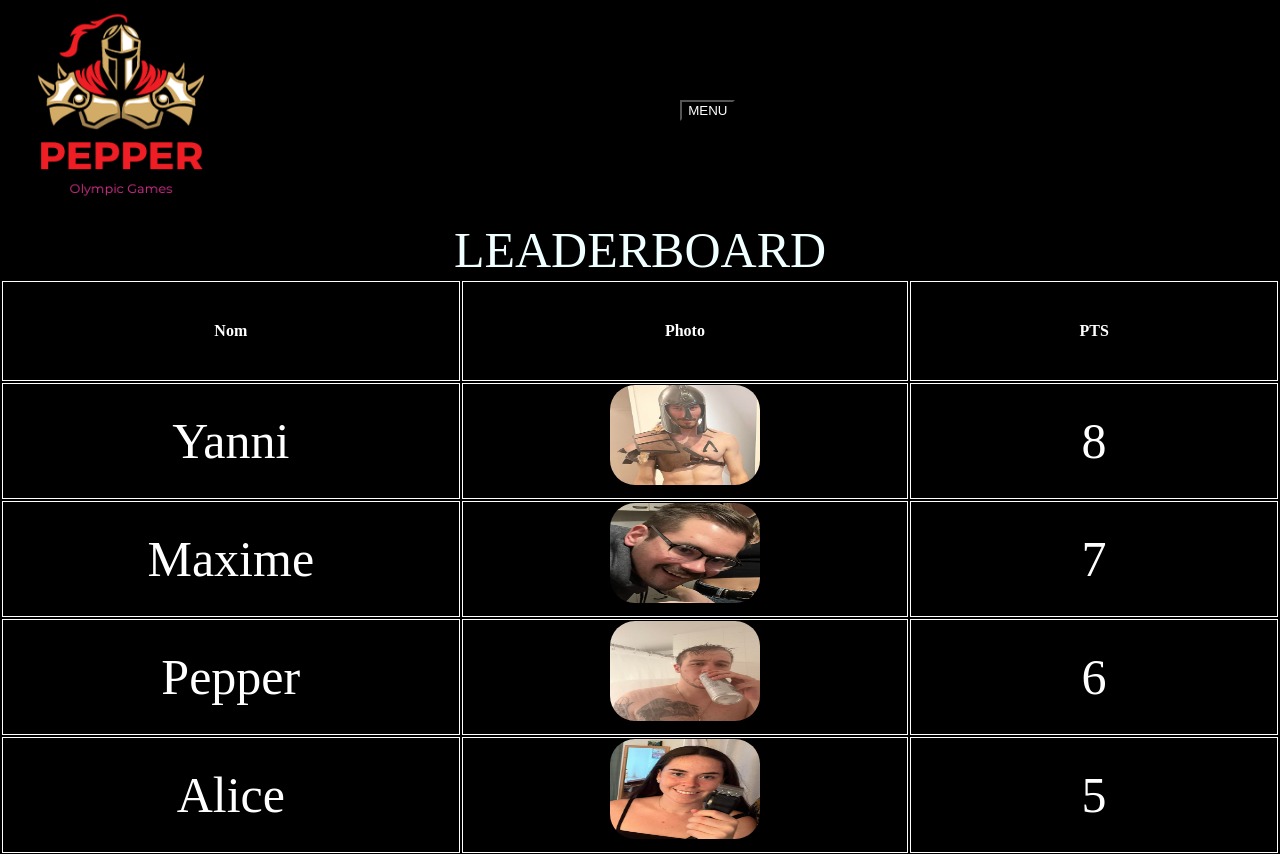
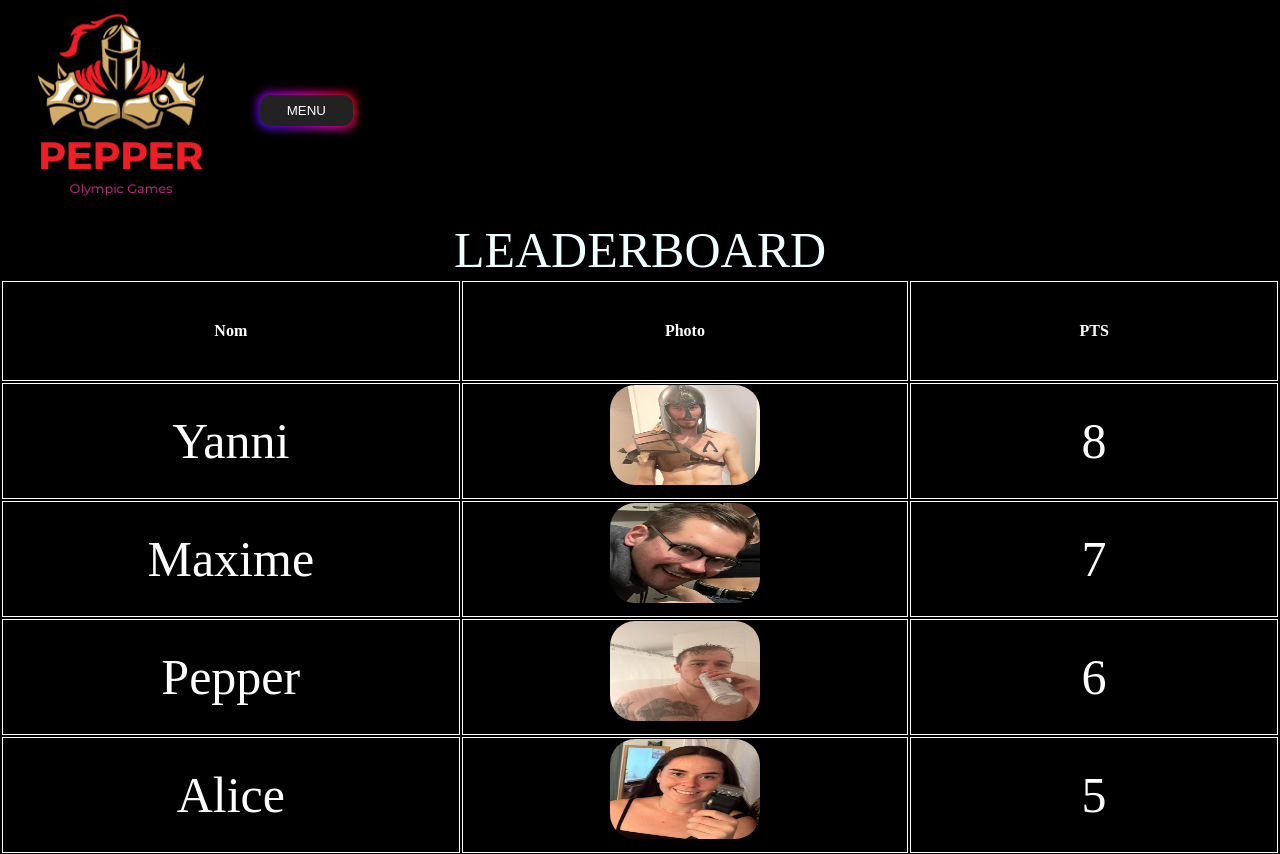
Before and after one commit to Dplayerz/WebAppChalet, a React (Vite) app: page / in a window 1280 px wide. Shown: the top 854 px of the page. Built offline with nearby package versions, Linux system fonts and the light colour scheme.

Commit message:
Update NavBar.tsx

```diff
--- a/src/NavBar.tsx
+++ b/src/NavBar.tsx
@@ -14,7 +14,7 @@ export default function Nav() {
         <img src={Logo} alt="logo" className="logo" />
       </Link>
       <button
-        className="buttonDrop"
+        className="button-85"
         onClick={() => setOpenprofile((prev) => !prev)}
       >
         MENU
```
